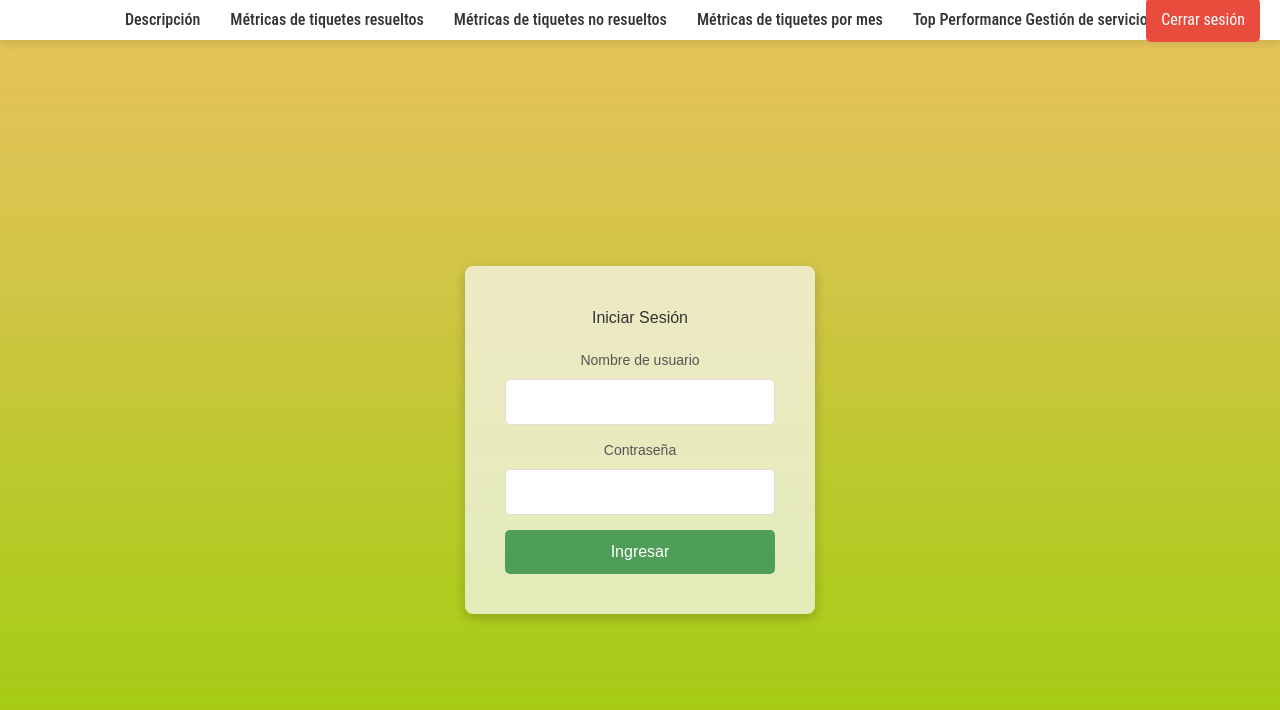
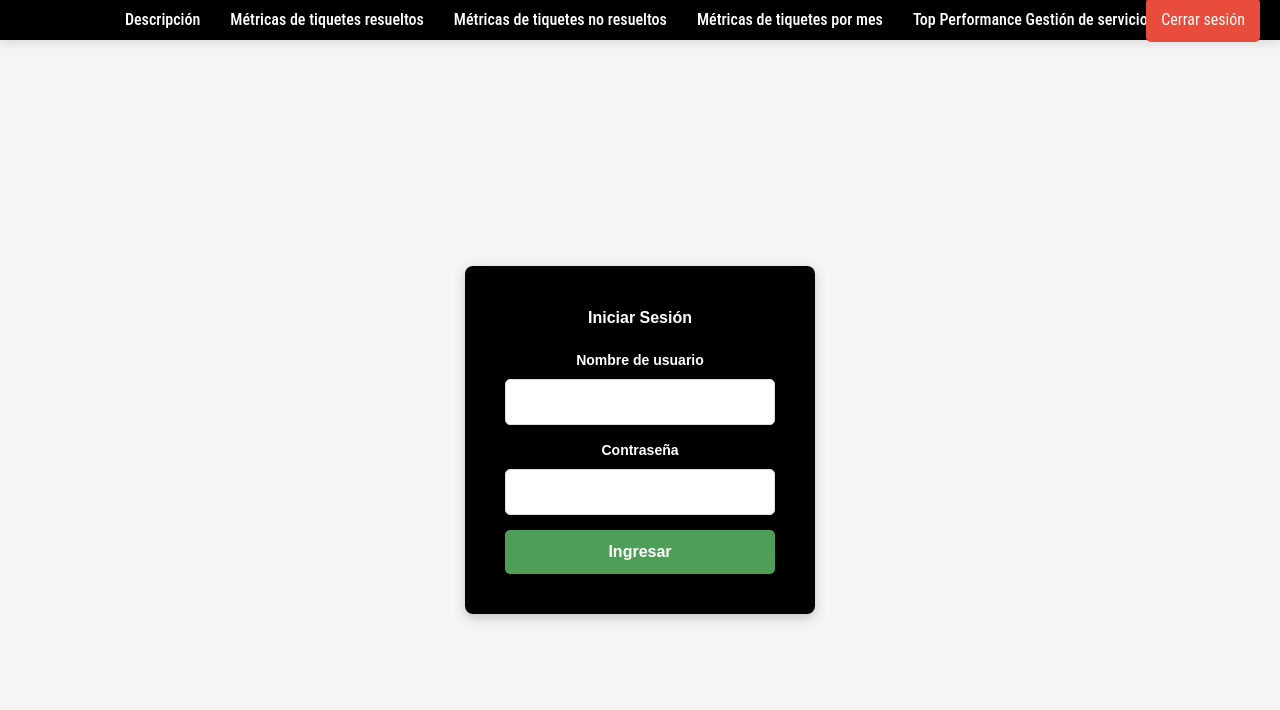
Before and after one commit to PedroCitalan/PG2-Metricas-Tiquetes-Premium-S.A, a React (Create React App) app: page /iniciar-sesion in a window 1280 px wide. Shown: the top 710 px of the page. Built offline with nearby package versions, Linux system fonts and the light colour scheme; sample sign-in values are in the browser's storage.

Commit message:
Cambios en diseño del programa

```diff
--- a/src/Estilos/BarraNavegacion.css
+++ b/src/Estilos/BarraNavegacion.css
@@ -3,7 +3,7 @@
   justify-content: center;
   align-items: center;
   padding: 10px;
-  background-color: white;
+  background-color: black;
   box-shadow: 0 4px 8px rgba(0, 0, 0, 0.1);
   font-family: 'Roboto Condensed', sans-serif;
   position: relative;
@@ -18,7 +18,7 @@
 
 .link {
   margin: 0 15px;
-  color: #333;
+  color: white;
   text-decoration: none;
   font-size: 16px;
   font-weight: 500;
--- a/src/Estilos/InicioSesion.css
+++ b/src/Estilos/InicioSesion.css
@@ -3,14 +3,14 @@
   align-items: center;
   justify-content: center;
   height: 100vh;
-  background-image: url('../Imagenes/img1.jpg');
+  background-color: whitesmoke;
   background-size: cover;
   background-position: center;
   font-family: 'Roboto Condesed', sans-serif;
 }
 
 .login-form-container {
-  background-color: rgba(250, 250, 250, 0.7);
+  background-color: black;
   padding: 40px;
   border-radius: 8px;
   box-shadow: 0 4px 12px rgba(0, 0, 0, 0.2);
@@ -26,7 +26,8 @@
 
 .login-form-container h1 {
   margin-bottom: 20px;
-  color: #333;
+  color: white;
+  font-weight: bold;
 }
 
 .login-form {
@@ -39,7 +40,8 @@
 .login-form label {
   margin-bottom: 8px;
   font-size: 14px;
-  color: #555;
+  color: white;
+  font-weight: bold;
 }
 
 .login-form input {
@@ -54,7 +56,8 @@
 .login-form button {
   padding: 10px;
   background-color: #4e9e57;
-  color: #fff;
+  color: white;
+  font-weight: bold;
   border: none;
   border-radius: 5px;
   font-size: 16px;
--- a/src/Estilos/Proyectos.css
+++ b/src/Estilos/Proyectos.css
@@ -4,7 +4,7 @@
   align-items: center;
   justify-content: center;
   height: 89.6vh;
-  background-image: url('../Imagenes/img1.jpg');
+  background-color: whitesmoke;
   background-size: cover;
   background-position: center;
   padding: 20px;
--- a/src/Estilos/Tareas.css
+++ b/src/Estilos/Tareas.css
@@ -5,10 +5,9 @@
     align-items: center;
     justify-content: center;
     height: 100vh;
-    /*background-color: #aaa6ca;*/
+    background-color: whitesmoke;
     background-size: cover;
     background-position: center;
-    background-image: url('../Imagenes/img1.jpg');
     padding: 20px;
     font-family: 'Roboto Condesed', sans-serif;
   }
--- a/src/paginas/PanelControl.jsx
+++ b/src/paginas/PanelControl.jsx
@@ -317,8 +317,8 @@ function PanelControl() {
 
   return (
     <div className="p-6 font-sans">
-      <Typography variant="h3" component="h1" gutterBottom>
-        Métricas Web Help Desk Soporte Sistemas - Encargados Técnicos
+      <Typography variant="h4" component="h1" gutterBottom>
+        Métricas Web Help Desk Soporte Sistemas
       </Typography>
 
       {filters.techSearch && (
```
